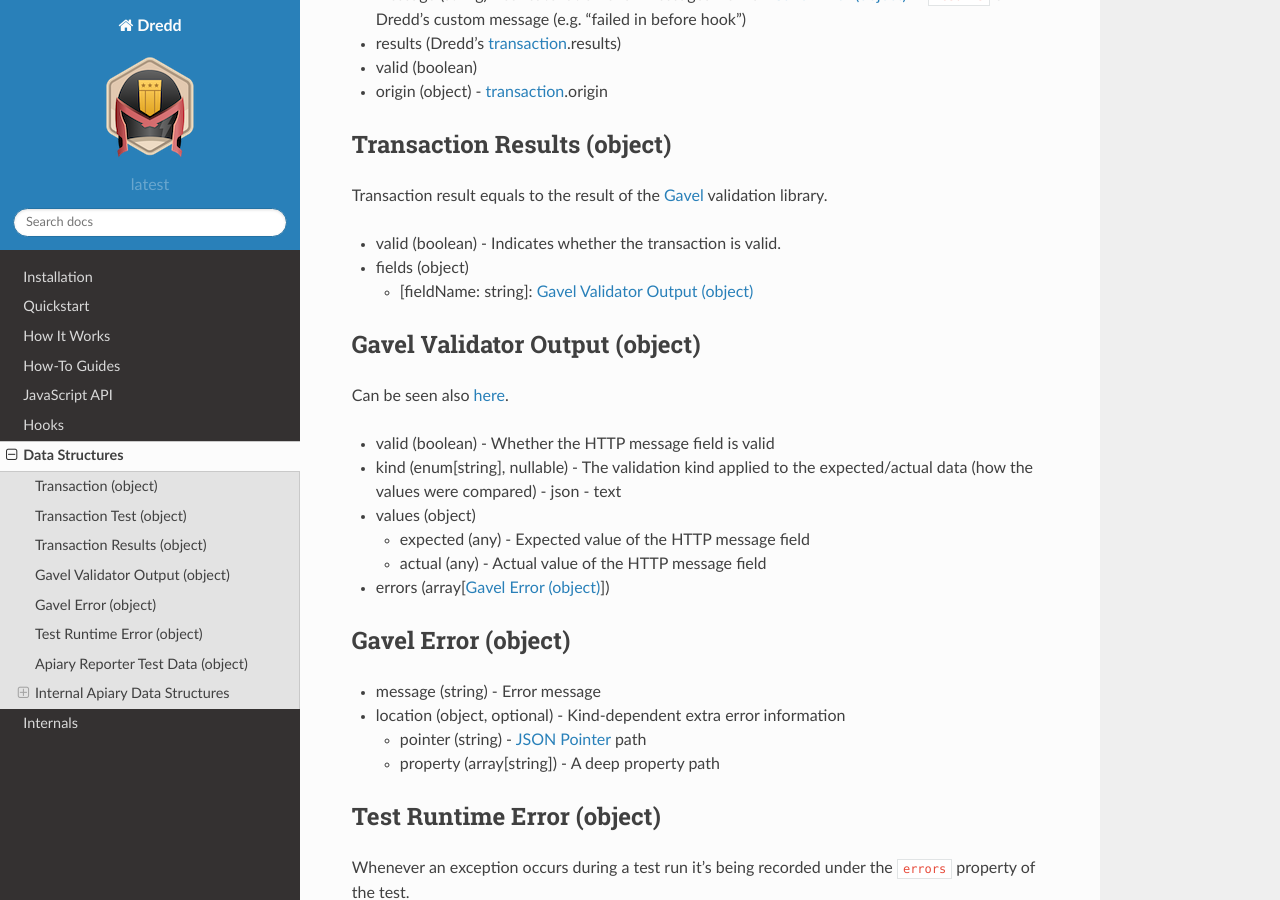
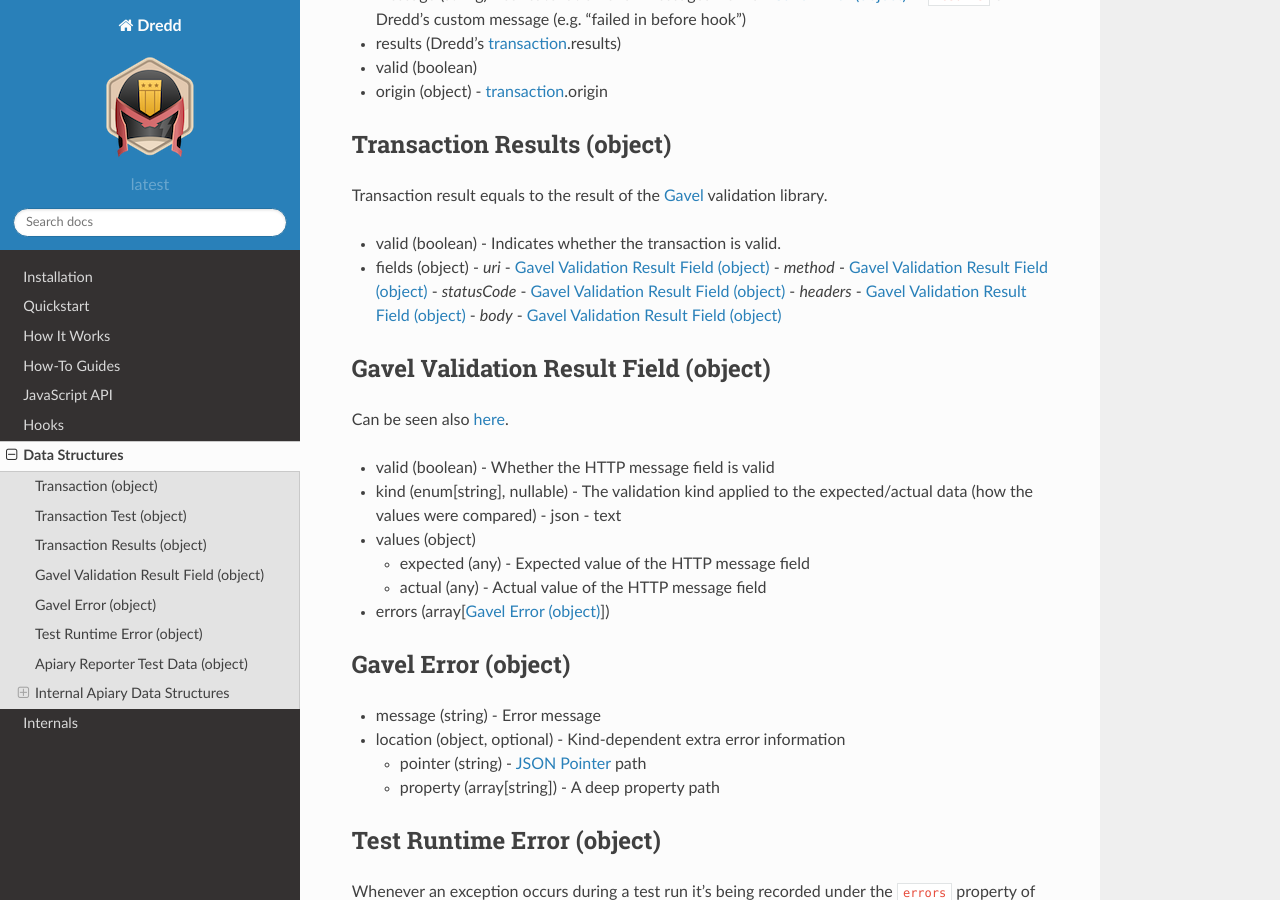
Before and after one commit to apiaryio/dredd, a Sphinx documentation site: the page built from docs/data-structures.rst, in a window 1280 px wide and 900 px high, scrolled down 1927 px. Built offline with Sphinx 7.4.7 and the Read the Docs theme 2.0.0, drawn with Linux system fonts in a browser that asks for light colours; pages that are not in the unit, such as notebooks, are missing from menus.

Commit message:
docs: lists the gavel result fields in "data-structures"

```diff
--- a/docs/data-structures.rst
+++ b/docs/data-structures.rst
@@ -98,19 +98,23 @@ Transaction Test (object)
 .. _transaction-results:
 
 Transaction Results (object)
---------------------------------
+----------------------------
 
 Transaction result equals to the result of the `Gavel <https://github.com/apiaryio/gavel.js>`__ validation library.
 
 -  valid (boolean) - Indicates whether the transaction is valid.
 -  fields (object)
-
-   - [fieldName: string]: :ref:`gavel-validator-output`
+   -  *uri* - :ref:`gavel-validation-result-field`
+   -  *method* - :ref:`gavel-validation-result-field`
+   -  *statusCode* - :ref:`gavel-validation-result-field`
+   -  *headers* - :ref:`gavel-validation-result-field`
+   -  *body* - :ref:`gavel-validation-result-field`
 
 .. _gavel-validator-output:
+.. _gavel-validation-result-field:
 
-Gavel Validator Output (object)
--------------------------------
+Gavel Validation Result Field (object)
+--------------------------------------
 
 Can be seen also `here <https://relishapp.com/apiary/gavel/docs/data-validators-and-output-format#validators-output-format>`__.
 
@@ -139,7 +143,7 @@ Gavel Error (object)
 .. _test-runtime-error:
 
 Test Runtime Error (object)
------------------------
+---------------------------
 
 Whenever an exception occurs during a test run it's being recorded under the ``errors`` property of the test.
 
```
